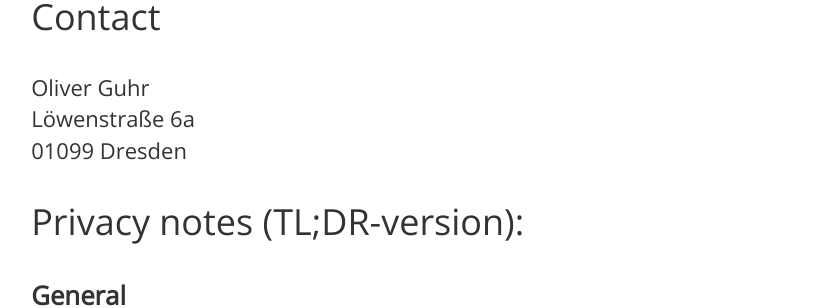
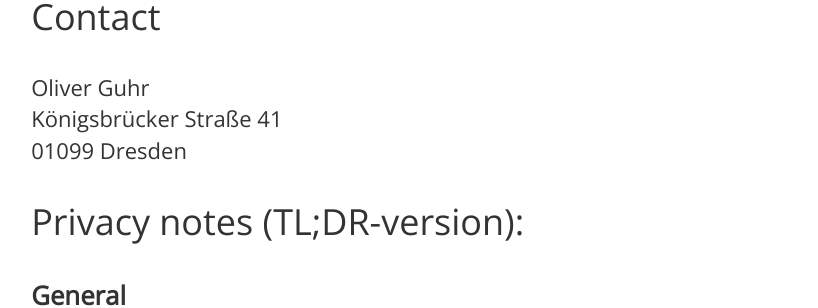
Before and after one commit to oliverguhr/olivers-blog, a Jekyll site: the page built from imprint.md, in a window 1280 px wide. Shown: the part 449-757 px from the top of the page, without its empty margins (226-1044 px from the left). Built offline with Jekyll 4.4.1, drawn with Linux system fonts in a browser that asks for light colours.

Commit message:
Update imprint.md

```diff
--- a/imprint.md
+++ b/imprint.md
@@ -10,7 +10,7 @@ The information on the blog is not guaranteed to be accurate. It's just a privat
 ## Contact
 
 Oliver Guhr  <br />
-Löwenstraße 6a <br />
+Königsbrücker Straße 41 <br />
 01099 Dresden <br />
 
 ## Privacy notes (TL;DR-version):
```
